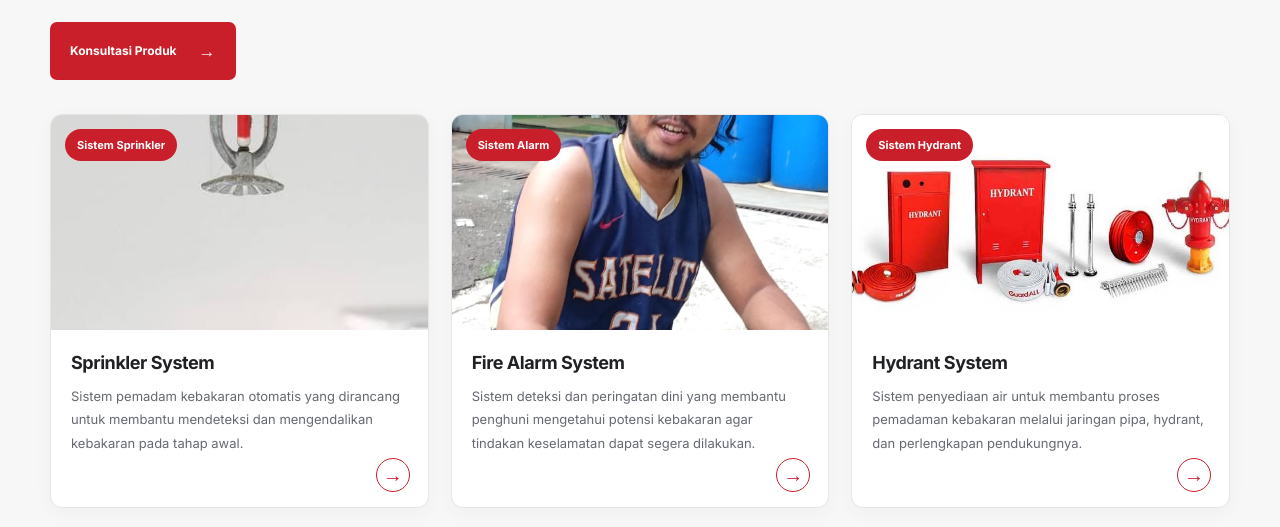
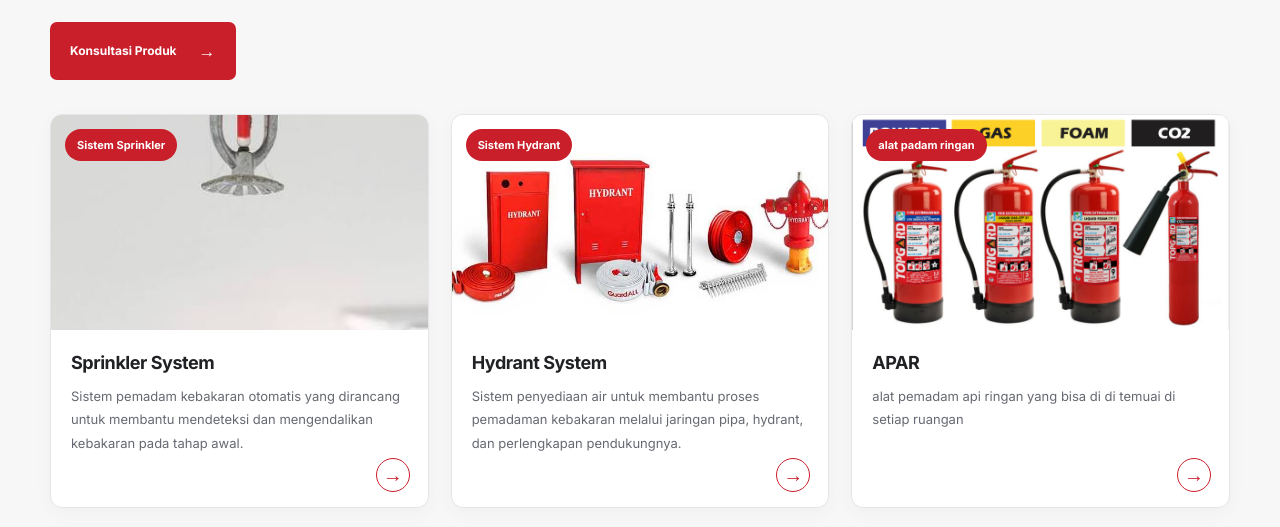
Before and after one commit to febrianahmadfatoni15-boop/mss-fire-protection, a website: page index.html in a window 1280 px wide. Shown: the part 1221-1748 px from the top of the page. Drawn offline with Linux system fonts and the light colour scheme.

Commit message:
Perbarui situs dari dashboard admin

```diff
--- a/index.html
+++ b/index.html
@@ -162,6 +162,7 @@
 
 
 
+
       <article class="product-card">
         <div class="product-image">
           <img src="images/Sprinkler.jpg" alt="Sprinkler System" loading="lazy">
@@ -171,18 +172,6 @@
           <h3>Sprinkler System</h3>
           <p>Sistem pemadam kebakaran otomatis yang dirancang untuk membantu mendeteksi dan mengendalikan kebakaran pada tahap awal.</p>
           <a href="#kontak" class="product-link" data-product="Sprinkler System" aria-label="Konsultasi produk Sprinkler System">→</a>
-        </div>
-      </article>
-
-      <article class="product-card">
-        <div class="product-image">
-          <img src="images/unggahan-eddde360-6ef1-48e7-acae-36963190bfd9.jpg" alt="Fire Alarm System" loading="lazy">
-          <span class="product-badge">Sistem Alarm</span>
-        </div>
-        <div class="product-body">
-          <h3>Fire Alarm System</h3>
-          <p>Sistem deteksi dan peringatan dini yang membantu penghuni mengetahui potensi kebakaran agar tindakan keselamatan dapat segera dilakukan.</p>
-          <a href="#kontak" class="product-link" data-product="Fire Alarm System" aria-label="Konsultasi produk Fire Alarm System">→</a>
         </div>
       </article>
 
@@ -221,6 +210,7 @@
           <a href="#kontak" class="product-link" data-product="dada" aria-label="Konsultasi produk dada">→</a>
         </div>
       </article>
+
 
 
 
@@ -426,7 +416,7 @@
         <h3>Ceritakan kebutuhan Anda</h3><p class="form-intro">Isi form berikut untuk menyiapkan pesan konsultasi.</p>
         <label for="name">Nama lengkap</label><input id="name" name="name" autocomplete="name" placeholder="Nama Anda" required data-required-message="Silakan isi nama lengkap Anda.">
         <label for="company">Perusahaan / instansi <span>(opsional)</span></label><input id="company" name="company" autocomplete="organization" placeholder="Nama perusahaan">
-        <label for="service">Produk atau layanan</label><select id="service" name="service" required data-required-message="Silakan pilih produk atau layanan."><option value="">Pilih kebutuhan</option><option data-catalog-option value="Sprinkler System">Sprinkler System</option><option data-catalog-option value="Fire Alarm System">Fire Alarm System</option><option data-catalog-option value="Hydrant System">Hydrant System</option><option data-catalog-option value="dada">dada</option><option>APAR</option><option>Fire Pump</option><option>Inspeksi &amp; Maintenance</option><option>Konsultasi lainnya</option></select>
+        <label for="service">Produk atau layanan</label><select id="service" name="service" required data-required-message="Silakan pilih produk atau layanan."><option value="">Pilih kebutuhan</option><option data-catalog-option value="Sprinkler System">Sprinkler System</option><option data-catalog-option value="Hydrant System">Hydrant System</option><option data-catalog-option value="dada">dada</option><option>APAR</option><option>Fire Pump</option><option>Inspeksi &amp; Maintenance</option><option>Konsultasi lainnya</option></select>
         <label for="message">Ceritakan kebutuhan Anda</label><textarea id="message" name="message" rows="4" placeholder="Contoh: kebutuhan fire alarm untuk gedung kantor..." required data-required-message="Silakan ceritakan kebutuhan Anda."></textarea>
         <button class="btn btn-primary submit-btn" type="submit">Kirim via WhatsApp <span>↗</span></button>
         <small class="form-note">Pesan akan dibuka di WhatsApp Anda untuk dikirim setelah diperiksa.</small>
```
